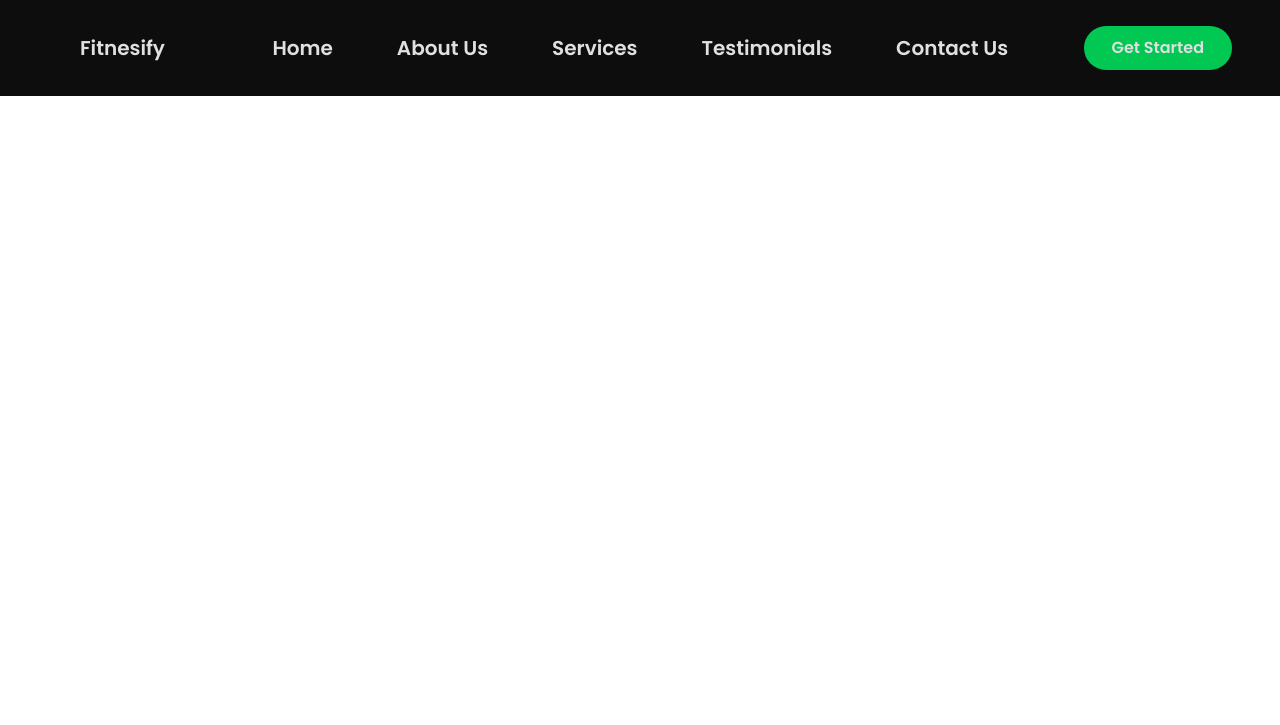
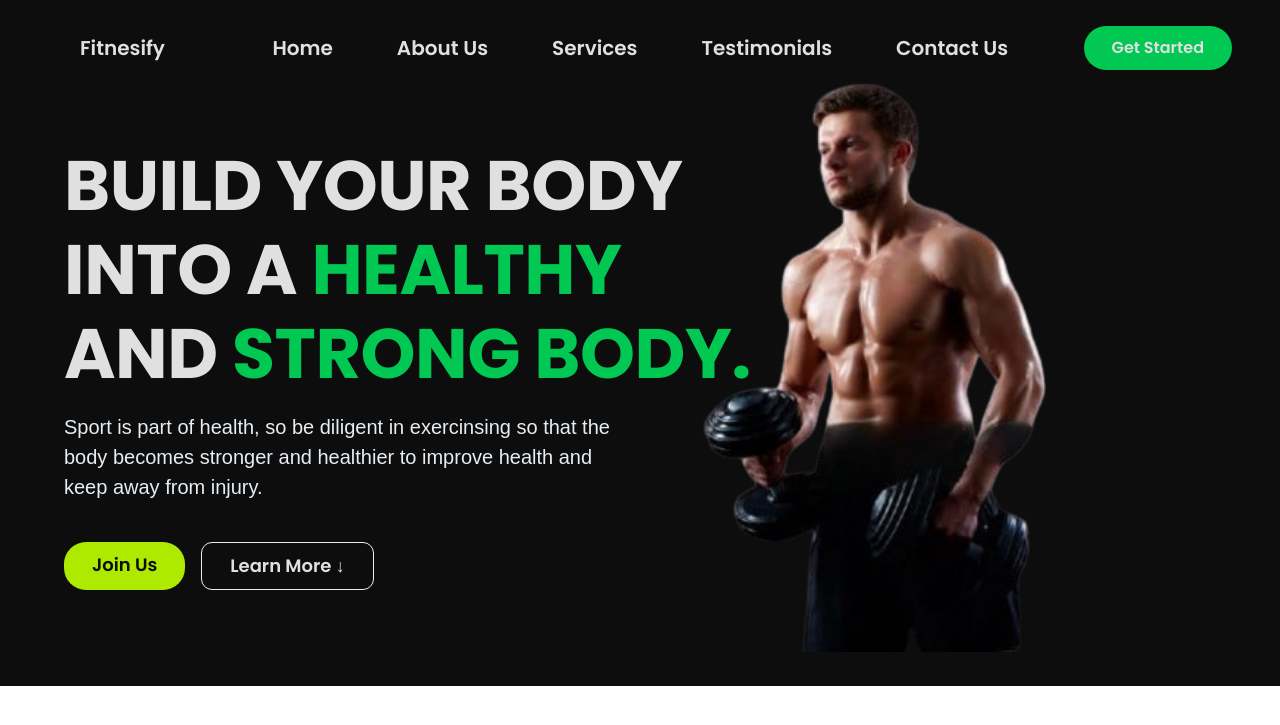
Before and after one commit to okrt12/fitness-tracking-system, a PHP site: page / in a window 1280 px wide. Shown: the top 725 px of the page. Run offline with PHP 8.4, Linux system fonts and the light colour scheme.

Commit message:
add and style the hero section

```diff
--- a/assets/css/general.css
+++ b/assets/css/general.css
@@ -58,19 +58,16 @@ body {
 }
 
 .heading-primary {
-  font-family: "Poppins", sans-serif;
   font-size: 5.2rem;
   line-height: 1.05;
 }
 
 .heading-secondary {
-  font-family: "Poppins", sans-serif;
   font-size: 4.4rem;
   line-height: 1.2;
 }
 
 .heading-tertiary {
-  font-family: "Poppins", sans-serif;
   font-size: 3rem;
   line-height: 1.2;
   margin-bottom: 3.2rem;
@@ -93,5 +90,10 @@ body {
 }
 
 .normal-text {
-  font-family: Inter, sans-serif;
+  font-family: " Inter", sans-serif;
 }
+
+.flex-container {
+  display: flex;
+  gap: 1.6rem;
+}
--- a/assets/css/index-styles.css
+++ b/assets/css/index-styles.css
@@ -39,3 +39,88 @@ li {
 .nav-btn:active {
   color: var(--primary-hover);
 }
+
+/* ****************************************************************************
+*********************  Hero ***************************************************** */
+.hero-section {
+  padding: 4.8rem 0 9.6rem 0;
+  background-color: var(--background-color);
+}
+
+.hero {
+  display: flex;
+  flex-direction: column;
+  align-items: center;
+  justify-content: center;
+}
+
+.heading-container {
+  display: flex;
+  flex-direction: column;
+  gap: 1.6rem;
+}
+
+.sub-hero__container {
+  display: flex;
+  justify-content: space-between;
+}
+
+.hero-img__container {
+  position: relative;
+  width: 100%;
+}
+
+.hero-img {
+  position: absolute;
+  right: 10%;
+  top: -20%;
+  width: 90rem;
+}
+
+.heading-color {
+  color: var(--primary-color);
+}
+
+.hero-header {
+  font-size: 7rem;
+  line-height: 1.2;
+}
+
+.hero-description {
+  font-size: 2rem;
+  font-weight: 500;
+  color: #e6edf3;
+  width: 80%;
+  line-height: 1.5;
+}
+
+.hero-btn,
+.hero-btn:link,
+.hero-btn :visited {
+  margin-top: 2.4rem;
+  color: var(--background-color) !important;
+  font-size: 1.8rem !important;
+  padding: 1.4rem 2.8rem !important;
+  border-radius: 22px !important;
+  background-color: var(--primary-hover);
+}
+
+.hero-btn:last-child {
+  background-color: var(--background-color);
+  color: var(--white) !important;
+  border: #e6edf3 solid 0.1rem;
+  border-radius: 11px !important;
+}
+
+.hero-btn:hover,
+.hero-btn:active {
+  background-color: var(--primary-color);
+}
+
+.hero-btn:last-child:hover,
+.hero-btn:last-child:active {
+  border-color: var(--primary-color);
+}
+
+/* *******************************************************************************
+***************************** Features ******************************************* */
--- a/index.html
+++ b/index.html
@@ -50,7 +50,34 @@
     </header>
     <main>
       <section class="section hero-section" id="hero">
-        <div class="hero"></div>
+        <div class="hero container">
+          <div class="container sub-hero__container">
+            <div class="heading-container">
+              <h1 class="heading-primary hero-header">
+                BUILD YOUR BODY INTO A
+                <span class="heading-color">HEALTHY</span> AND
+                <span class="heading-color">STRONG BODY.</span>
+              </h1>
+              <p class="normal-text hero-description">
+                Sport is part of health, so be diligent in exercinsing so that
+                the body becomes stronger and healthier to improve health and
+                keep away from injury.
+              </p>
+              <div class="flex-container hero-btn__container">
+                <a href="#" class="btn hero-btn">Join Us</a>
+                <a href="#" class="btn hero-btn hero-btn1">Learn More ↓</a>
+              </div>
+            </div>
+
+            <div class="hero-img__container">
+              <img
+                src="/assets/imgs/hero.png"
+                class="hero-img"
+                alt="man holding dumbells"
+              />
+            </div>
+          </div>
+        </div>
       </section>
       <section class="section features-section" id="features">
         <div class="features"></div>
```
Also changed, not shown: assets/imgs/hero.png (added), 1 other file.
